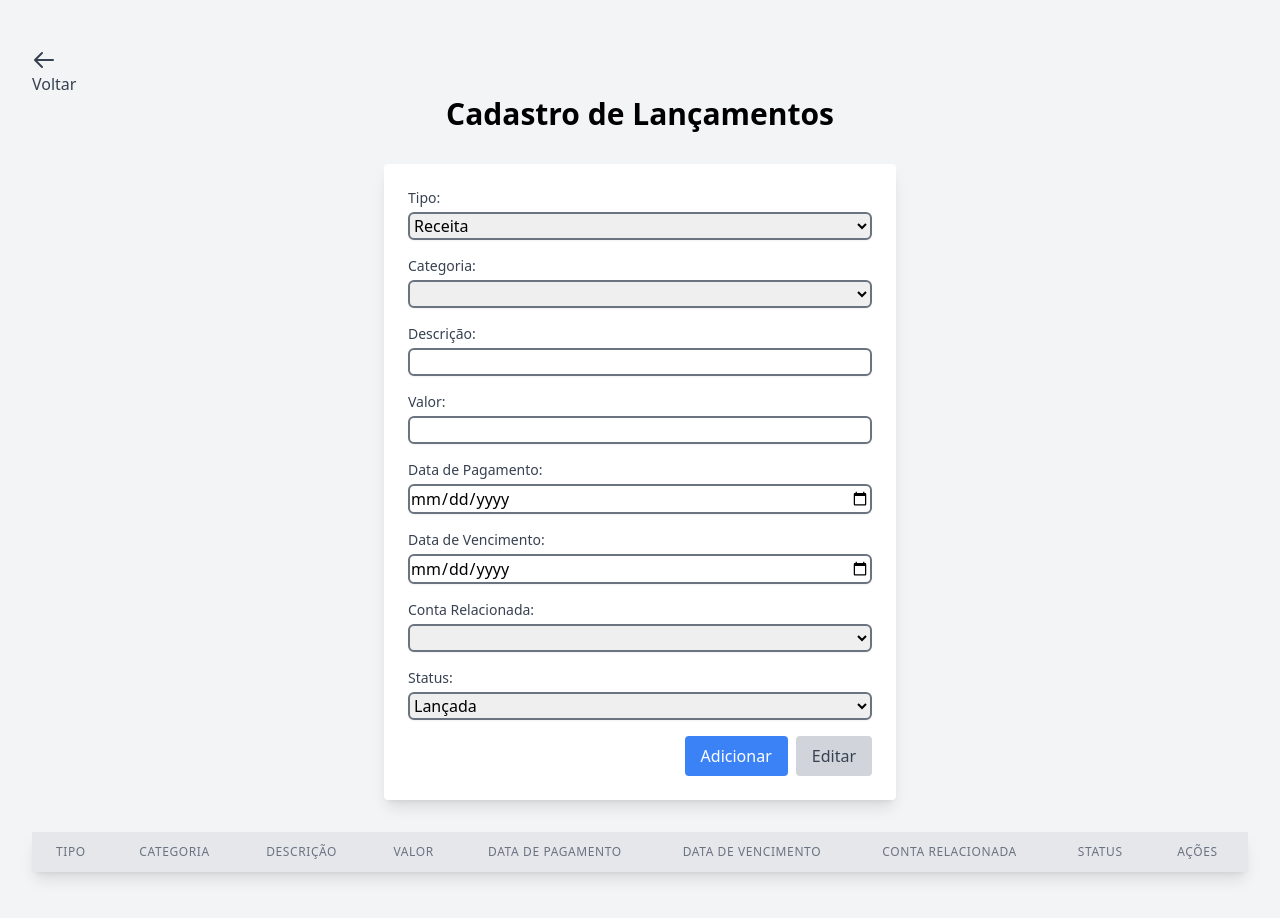
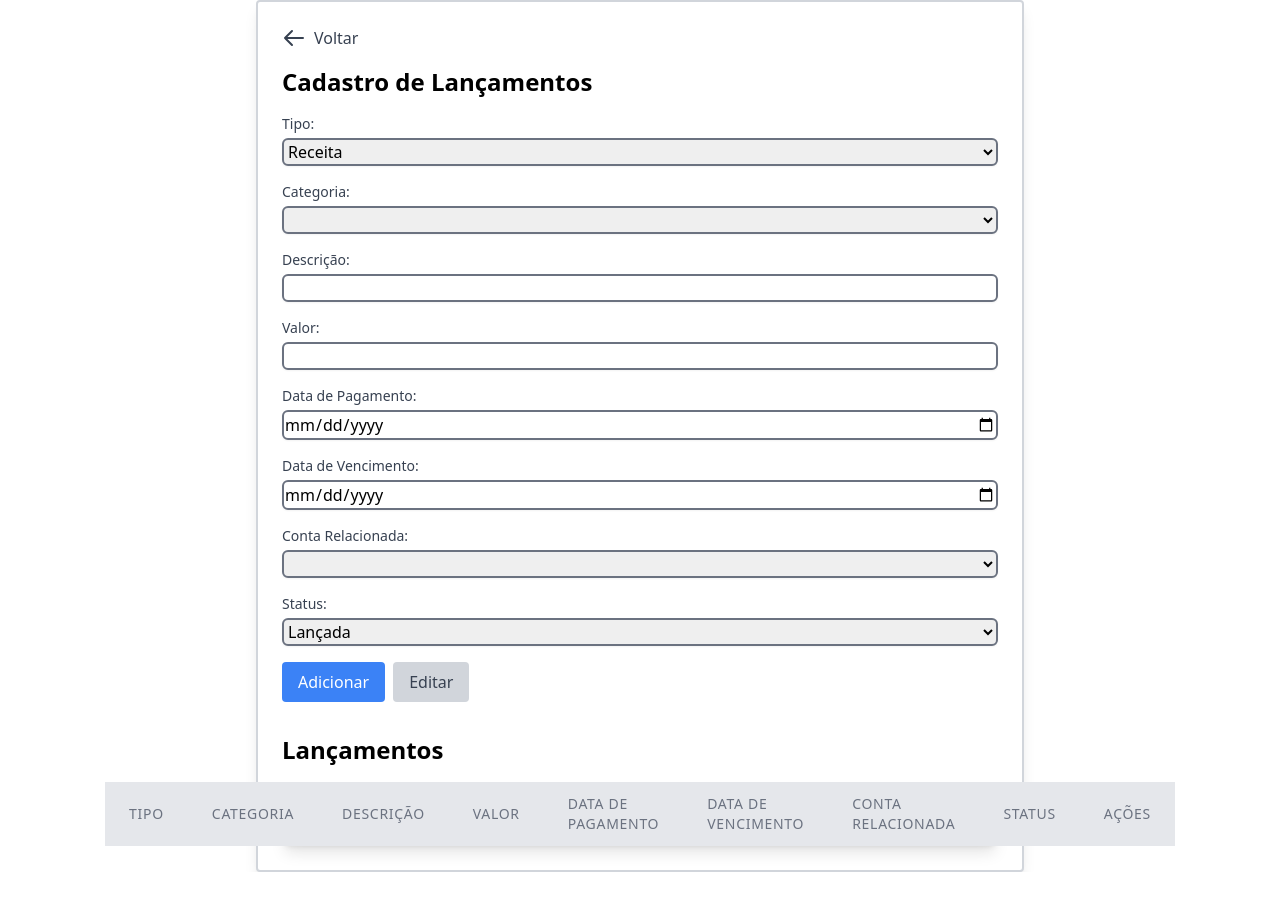
Before and after one commit to GutoG10/trabalho-2-git, a Next.js app in the folder React/: page /admin/entries/create in a window 1280 px wide. After the commit the page ends 872 px from the top, so only its background shows below. Built offline with nearby package versions, Linux system fonts and the light colour scheme.

Commit message:
Commit ajeitando as ponta

```diff
--- a/React/src/pages/admin/accounts/create.js
+++ b/React/src/pages/admin/accounts/create.js
@@ -20,7 +20,7 @@ export default function CadastroContas() {
     };
 
     return (
-        <div className="container mx-auto max-w-3xl bg-white p-6 rounded shadow-lg">
+        <div className="container mx-auto max-w-3xl bg-white p-6 rounded shadow-lg border-solid border-2 border-gray-300">
             <a href="/admin/home" className="flex items-center text-gray-700 hover:text-gray-900 mb-4">
                 <svg xmlns="http://www.w3.org/2000/svg" className="h-6 w-6 mr-2" fill="none" viewBox="0 0 24 24" stroke="currentColor">
                     <path strokeLinecap="round" strokeLinejoin="round" strokeWidth="2" d="M10 19l-7-7m0 0l7-7m-7 7h18" />
@@ -33,7 +33,7 @@ export default function CadastroContas() {
             <form onSubmit={handleSubmit} className="mt-4">
                 <div className="mb-4">
                     <label htmlFor="description" className="block text-sm font-medium text-gray-700">Descrição:</label>
-                    <select name="status" id="status" class=" border-solid border-2 border-gray-500mt-1 block w-full border-gray-300 rounded-md shadow-sm focus:border-indigo-500 focus:ring focus:ring-indigo-200 focus:ring-opacity-50">
+                    <select name="status" id="status" class=" border-solid border-2 border-gray-500 mt-1 block w-full rounded-md shadow-sm focus:border-indigo-500 focus:ring focus:ring-indigo-200 focus:ring-opacity-50">
                     <option value="">Selecione uma opção</option>
                     <option value="Conta Corrente">Conta Poupança</option>
                     <option value="Conta Poupança">Conta Corrente</option>
@@ -47,7 +47,7 @@ export default function CadastroContas() {
                         id="comments"
                         value={comments}
                         onChange={(e) => setComments(e.target.value)}
-                        className="border-solid border-2 border-gray-500 mt-1 block w-full border-gray-300 rounded-md shadow-sm focus:border-indigo-500 focus:ring focus:ring-indigo-200 focus:ring-opacity-50"
+                        className="border-solid border-2 border-gray-500 mt-1 block w-full rounded-md shadow-sm focus:border-indigo-500 focus:ring focus:ring-indigo-200 focus:ring-opacity-50"
                     />
                 </div>
 
--- a/React/src/pages/admin/categories/create.js
+++ b/React/src/pages/admin/categories/create.js
@@ -21,7 +21,7 @@ export default function CreateCategories() {
     };
 
     return (
-        <div className="container mx-auto max-w-3xl bg-white p-6 rounded shadow-lg">
+        <div className="container mx-auto max-w-3xl bg-white p-6 rounded shadow-lg border-solid border-2 border-gray-300">
             <a href="/admin/home" className="flex items-center text-gray-700 hover:text-gray-900 mb-4">
                 <svg xmlns="http://www.w3.org/2000/svg" className="h-6 w-6 mr-2" fill="none" viewBox="0 0 24 24" stroke="currentColor">
                     <path strokeLinecap="round" strokeLinejoin="round" strokeWidth="2" d="M10 19l-7-7m0 0l7-7m-7 7h18" />
@@ -39,7 +39,7 @@ export default function CreateCategories() {
                         id="descricao"
                         value={descricao}
                         onChange={(e) => setDescricao(e.target.value)}
-                        className="border-solid border-2 border-gray-500 mt-1 block w-full border-gray-300 rounded-md shadow-sm focus:border-indigo-500 focus:ring focus:ring-indigo-200 focus:ring-opacity-50"
+                        className="border-solid border-2 border-gray-500 mt-1 block w-full rounded-md shadow-sm focus:border-indigo-500 focus:ring focus:ring-indigo-200 focus:ring-opacity-50"
                         required
                     />
                 </div>
@@ -50,7 +50,7 @@ export default function CreateCategories() {
                         id="tipo"
                         value={tipo}
                         onChange={(e) => setTipo(e.target.value)}
-                        className="border-solid border-2 border-gray-500 mt-1 block w-full border-gray-300 rounded-md shadow-sm focus:border-indigo-500 focus:ring focus:ring-indigo-200 focus:ring-opacity-50"
+                        className="border-solid border-2 border-gray-500 mt-1 block w-full rounded-md shadow-sm focus:border-indigo-500 focus:ring focus:ring-indigo-200 focus:ring-opacity-50"
                         required
                     >
                         <option value="Receita">Receita</option>
--- a/React/src/pages/admin/entries/create.js
+++ b/React/src/pages/admin/entries/create.js
@@ -5,61 +5,102 @@ export default function EntriesCreate(){
 
 
 return(
-<body class="bg-gray-100 py-12 px-4 sm:px-6 lg:px-8">
-
-            <a href="/admin/home" className="text-gray-700 hover:text-gray-900 mb-4">
+<div className="container mx-auto max-w-3xl bg-white p-6 rounded shadow-lg border-solid border-2 border-gray-300">
+            <a href="/admin/home" className="flex items-center text-gray-700 hover:text-gray-900 mb-4">
                 <svg xmlns="http://www.w3.org/2000/svg" className="h-6 w-6 mr-2" fill="none" viewBox="0 0 24 24" stroke="currentColor">
-                    <path strokeLinecap="round" strokeLinejoin="round" strokeWidth={2} d="M10 19l-7-7m0 0l7-7m-7 7h18" />
+                    <path strokeLinecap="round" strokeLinejoin="round" strokeWidth="2" d="M10 19l-7-7m0 0l7-7m-7 7h18" />
                 </svg>
                 Voltar
             </a>
-            <h1 class="text-3xl font-bold text-center mb-8">Cadastro de Lançamentos</h1>
 
-<form class="max-w-lg mx-auto bg-white p-6 rounded shadow-lg">
+            <span className="text-2xl font-bold">Cadastro de Lançamentos</span>
 
-    <div class="mb-4">
-        <label for="tipo" class="block text-sm font-medium text-gray-700">Tipo:</label>
-        <select name="tipo" id="tipo" class="border-solid border-2 border-gray-500 mt-1 block w-full border-gray-300 rounded-md shadow-sm focus:border-indigo-500 focus:ring focus:ring-indigo-200 focus:ring-opacity-50">
+            <form action="/addLancamento" method="POST" className="mt-4">
+                <div className="mb-4">
+                    <label htmlFor="tipo" className="block text-sm font-medium text-gray-700">Tipo:</label>
+                    <select
+                        id="tipo"
+                        name="tipo"
+                        className="border-solid border-2 border-gray-500 mt-1 block w-full rounded-md shadow-sm focus:border-indigo-500 focus:ring focus:ring-indigo-200 focus:ring-opacity-50"
+                    >
                         <option value="Receita">Receita</option>
                         <option value="Despesa">Despesa</option>
                     </select>
                 </div>
 
-    <div class="mb-4">
-        <label for="categoria" class="block text-sm font-medium text-gray-700">Categoria:</label>
-        <select name="categoria" id="categoria" class="border-solid border-2 border-gray-500 mt-1 block w-full border-gray-300 rounded-md shadow-sm focus:border-indigo-500 focus:ring focus:ring-indigo-200 focus:ring-opacity-50" required>
+                <div className="mb-4">
+                    <label htmlFor="categoria" className="block text-sm font-medium text-gray-700">Categoria:</label>
+                    <select
+                        id="categoria"
+                        name="categoria"
+                        className="border-solid border-2 border-gray-500 mt-1 block w-full rounded-md shadow-sm focus:border-indigo-500 focus:ring focus:ring-indigo-200 focus:ring-opacity-50"
+                        required
+                    >
+                        {/* Opções de categoria seriam adicionadas dinamicamente aqui, se necessário */}
                     </select>
                 </div>
 
-    <div class="mb-4">
-        <label for="descricao" class="block text-sm font-medium text-gray-700">Descrição:</label>
-        <input type="text" name="descricao" id="descricao" class="border-solid border-2 border-gray-500 mt-1 block w-full border-gray-300 rounded-md shadow-sm focus:border-indigo-500 focus:ring focus:ring-indigo-200 focus:ring-opacity-50" required />
+                <div className="mb-4">
+                    <label htmlFor="descricao" className="block text-sm font-medium text-gray-700">Descrição:</label>
+                    <input
+                        type="text"
+                        id="descricao"
+                        name="descricao"
+                        className="border-solid border-2 border-gray-500 mt-1 block w-full rounded-md shadow-sm focus:border-indigo-500 focus:ring focus:ring-indigo-200 focus:ring-opacity-50"
+                        required
+                    />
                 </div>
 
-    <div class="mb-4">
-        <label for="valor" class="block text-sm font-medium text-gray-700">Valor:</label>
-        <input type="text" name="valor" id="valor" class="border-solid border-2 border-gray-500 mt-1 block w-full border-gray-300 rounded-md shadow-sm focus:border-indigo-500 focus:ring focus:ring-indigo-200 focus:ring-opacity-50" required />
+                <div className="mb-4">
+                    <label htmlFor="valor" className="block text-sm font-medium text-gray-700">Valor:</label>
+                    <input
+                        type="text"
+                        id="valor"
+                        name="valor"
+                        className="border-solid border-2 border-gray-500 mt-1 block w-full rounded-md shadow-sm focus:border-indigo-500 focus:ring focus:ring-indigo-200 focus:ring-opacity-50"
+                        required
+                    />
                 </div>
 
-    <div class="mb-4">
-        <label for="data_pagamento" class="block text-sm font-medium text-gray-700">Data de Pagamento:</label>
-        <input type="date" name="data_pagamento" id="data_pagamento" class="border-solid border-2 border-gray-500 mt-1 block w-full border-gray-300 rounded-md shadow-sm focus:border-indigo-500 focus:ring focus:ring-indigo-200 focus:ring-opacity-50" />
+                <div className="mb-4">
+                    <label htmlFor="data_pagamento" className="block text-sm font-medium text-gray-700">Data de Pagamento:</label>
+                    <input
+                        type="date"
+                        id="data_pagamento"
+                        name="data_pagamento"
+                        className="border-solid border-2 border-gray-500 mt-1 block w-full rounded-md shadow-sm focus:border-indigo-500 focus:ring focus:ring-indigo-200 focus:ring-opacity-50"
+                    />
                 </div>
 
-    <div class="mb-4">
-        <label for="data_vencimento" class="block text-sm font-medium text-gray-700">Data de Vencimento:</label>
-        <input type="date" name="data_vencimento" id="data_vencimento" class="border-solid border-2 border-gray-500 mt-1 block w-full border-gray-300 rounded-md shadow-sm focus:border-indigo-500 focus:ring focus:ring-indigo-200 focus:ring-opacity-50" required />
+                <div className="mb-4">
+                    <label htmlFor="data_vencimento" className="block text-sm font-medium text-gray-700">Data de Vencimento:</label>
+                    <input
+                        type="date"
+                        id="data_vencimento"
+                        name="data_vencimento"
+                        className="border-solid border-2 border-gray-500 mt-1 block w-full rounded-md shadow-sm focus:border-indigo-500 focus:ring focus:ring-indigo-200 focus:ring-opacity-50"
+                        required
+                    />
                 </div>
 
-    <div class="mb-4">
-        <label for="conta_relacionada" class="block text-sm font-medium text-gray-700">Conta Relacionada:</label>
-        <select name="conta_relacionada" id="conta_relacionada" class="border-solid border-2 border-gray-500 mt-1 block w-full border-gray-300 rounded-md shadow-sm focus:border-indigo-500 focus:ring focus:ring-indigo-200 focus:ring-opacity-50">
+                <div className="mb-4">
+                    <label htmlFor="conta_relacionada" className="block text-sm font-medium text-gray-700">Conta Relacionada:</label>
+                    <select
+                        id="conta_relacionada"
+                        name="conta_relacionada"
+                        className="border-solid border-2 border-gray-500 mt-1 block w-full rounded-md shadow-sm focus:border-indigo-500 focus:ring focus:ring-indigo-200 focus:ring-opacity-50"
+                    >
+                        {/* Opções de conta relacionada seriam adicionadas dinamicamente aqui, se necessário */}
                     </select>
                 </div>
 
-    <div class="mb-4">
-        <label for="status" class="block text-sm font-medium text-gray-700">Status:</label>
-        <select name="status" id="status" class="border-solid border-2 border-gray-500 mt-1 block w-full border-gray-300 rounded-md shadow-sm focus:border-indigo-500 focus:ring focus:ring-indigo-200 focus:ring-opacity-50">
+                <div className="mb-4">
+                    <label htmlFor="status" className="block text-sm font-medium text-gray-700">Status:</label>
+                    <select
+                        id="status"
+                        name="status"
+                        className="border-solid border-2 border-gray-500 mt-1 block w-full rounded-md shadow-sm focus:border-indigo-500 focus:ring focus:ring-indigo-200 focus:ring-opacity-50"
+                    >
                         <option value="Lançada">Lançada</option>
                         <option value="Confirmada">Confirmada</option>
                         <option value="Paga">Paga</option>
@@ -67,31 +108,48 @@ return(
                     </select>
                 </div>
 
-    <div class="flex justify-end">
-        <button id="botaoAdicionar" type="submit" class="px-4 py-2 bg-blue-500 text-white rounded hover:bg-blue-600 focus:outline-none focus:bg-blue-600">Adicionar</button>
-        <button id="botaoEditar" type="button" class="ml-2 px-4 py-2 bg-gray-300 text-gray-700 rounded hover:bg-gray-400 focus:outline-none">Editar</button>
-    </div>
+                <button
+                    id="botaoAdicionar"
+                    type="submit"
+                    className="bg-blue-500 text-white px-4 py-2 rounded hover:bg-blue-600 focus:outline-none focus:bg-blue-600 mr-2"
+                >
+                    Adicionar
+                </button>
 
+                <button
+                    id="botaoEditar"
+                    type="button"
+                    onClick={() => {
+                        // Lógica para editar, se necessário
+                        console.log('Editar');
+                    }}
+                    className="bg-gray-300 text-gray-700 px-4 py-2 rounded hover:bg-gray-400 focus:outline-none focus:bg-gray-400"
+                >
+                    Editar
+                </button>
             </form>
 
-<table id="lancamentosTable" class="mt-8 w-full bg-white rounded shadow-lg">
+            <h1 className="text-2xl font-bold mt-8 mb-4">Lançamentos</h1>
+
+            <table className="flex justify-center w-full bg-white rounded shadow-lg">
                 <thead>
-        <tr class="bg-gray-200">
-            <th class="px-6 py-3 text-left text-xs font-medium text-gray-500 uppercase tracking-wider">Tipo</th>
-            <th class="px-6 py-3 text-left text-xs font-medium text-gray-500 uppercase tracking-wider">Categoria</th>
-            <th class="px-6 py-3 text-left text-xs font-medium text-gray-500 uppercase tracking-wider">Descrição</th>
-            <th class="px-6 py-3 text-left text-xs font-medium text-gray-500 uppercase tracking-wider">Valor</th>
-            <th class="px-6 py-3 text-left text-xs font-medium text-gray-500 uppercase tracking-wider">Data de Pagamento</th>
-            <th class="px-6 py-3 text-left text-xs font-medium text-gray-500 uppercase tracking-wider">Data de Vencimento</th>
-            <th class="px-6 py-3 text-left text-xs font-medium text-gray-500 uppercase tracking-wider">Conta Relacionada</th>
-            <th class="px-6 py-3 text-left text-xs font-medium text-gray-500 uppercase tracking-wider">Status</th>
-            <th class="px-6 py-3 text-left text-xs font-medium text-gray-500 uppercase tracking-wider">Ações</th>
+                    <tr className="bg-gray-200">
+                        <th className="px-6 py-3 text-left text-sm font-medium text-gray-500 uppercase tracking-wider">Tipo</th>
+                        <th className="px-6 py-3 text-left text-sm font-medium text-gray-500 uppercase tracking-wider">Categoria</th>
+                        <th className="px-6 py-3 text-left text-sm font-medium text-gray-500 uppercase tracking-wider">Descrição</th>
+                        <th className="px-6 py-3 text-left text-sm font-medium text-gray-500 uppercase tracking-wider">Valor</th>
+                        <th className="px-6 py-3 text-left text-sm font-medium text-gray-500 uppercase tracking-wider">Data de Pagamento</th>
+                        <th className="px-6 py-3 text-left text-sm font-medium text-gray-500 uppercase tracking-wider">Data de Vencimento</th>
+                        <th className="px-6 py-3 text-left text-sm font-medium text-gray-500 uppercase tracking-wider">Conta Relacionada</th>
+                        <th className="px-6 py-3 text-left text-sm font-medium text-gray-500 uppercase tracking-wider">Status</th>
+                        <th className="px-6 py-3 text-left text-sm font-medium text-gray-500 uppercase tracking-wider">Ações</th>
                     </tr>
                 </thead>
                 <tbody id="tabelaLancamentos">
+                    {/* Aqui as linhas serão adicionadas dinamicamente pelo JavaScript */}
                 </tbody>
             </table>
+        </div>
 
-</body>
     )
 }
```
Also changed, not shown: React/src/pages/admin/users/create.js (+8 -8 lines). Lines whose indentation alone changed are shown as unchanged.
